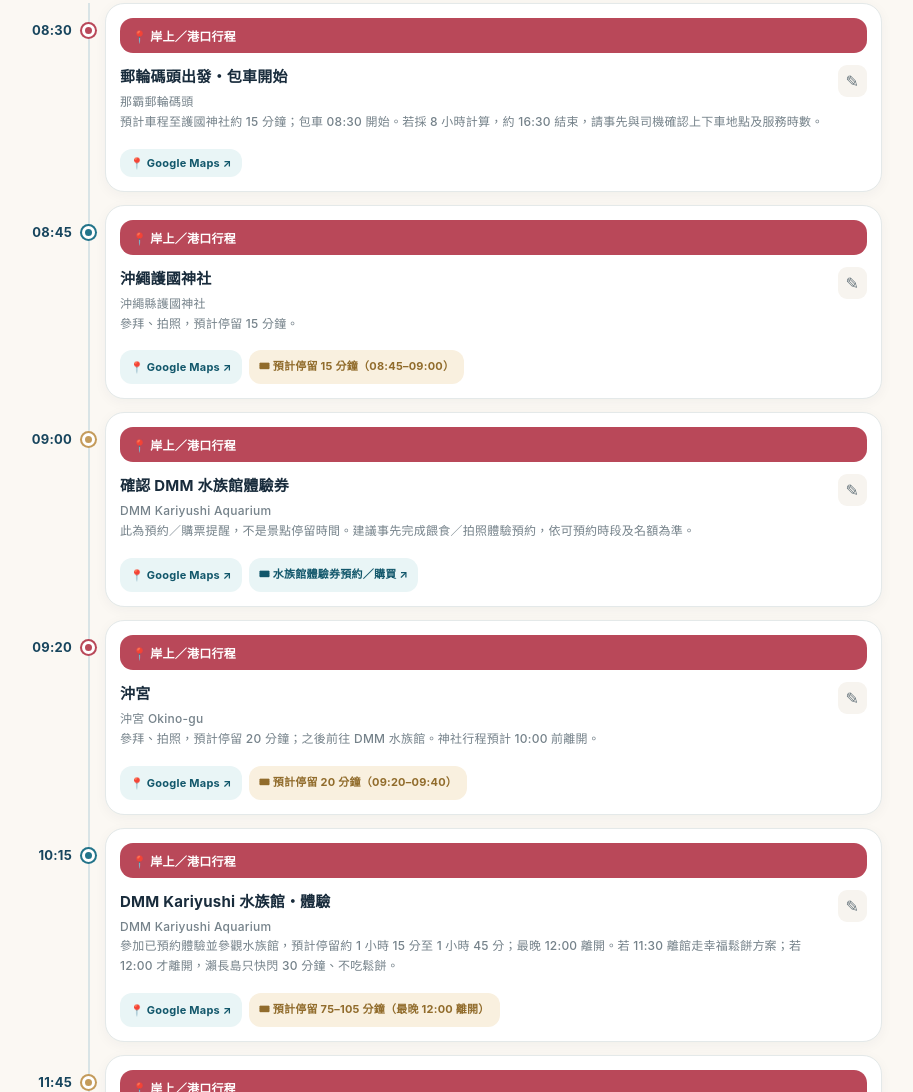
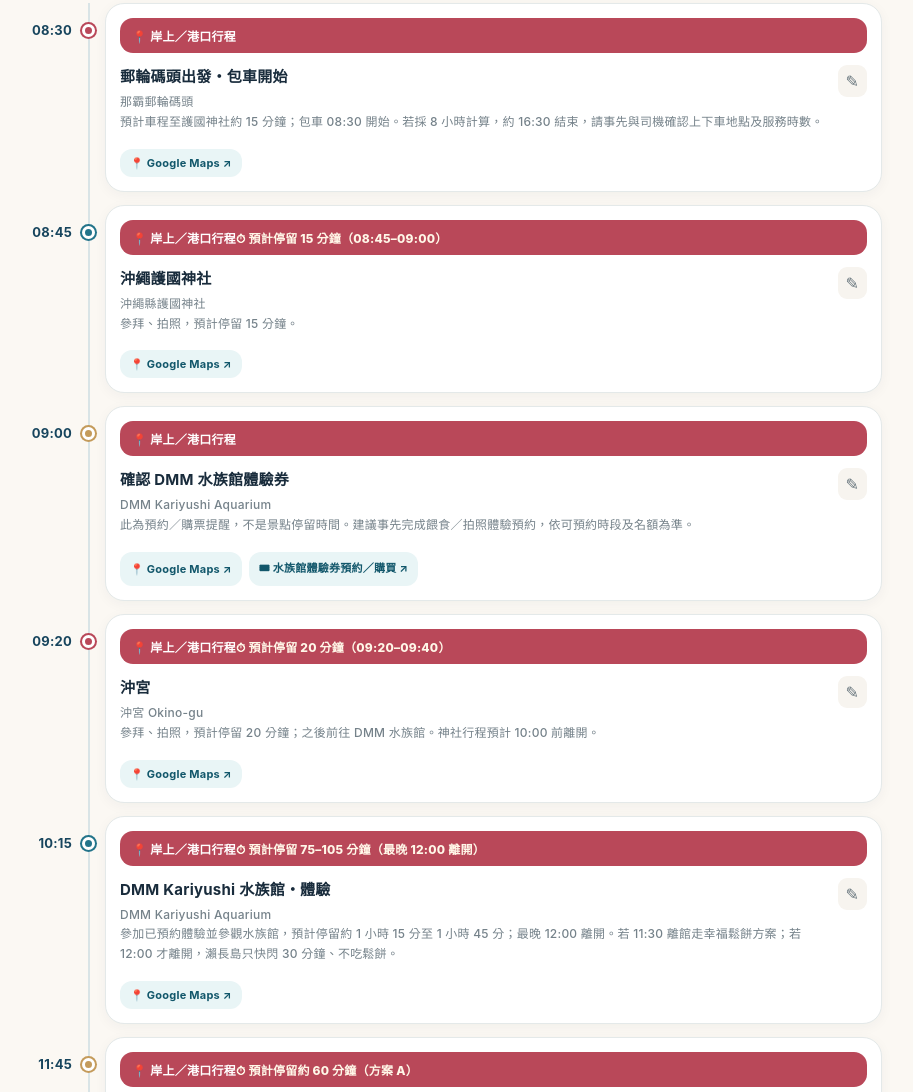
Before and after one commit to 409570236/msc-christmas-2026, a plain HTML site: page index.html in a window 1280 px wide. Shown: the part 1212-2304 px from the top of the page, without its empty margins (192-1105 px from the left). Drawn offline with Linux system fonts and the light colour scheme.

Commit message:
Show stop duration in itinerary ribbon

```diff
--- a/index.html
+++ b/index.html
@@ -149,7 +149,7 @@ function renderDayMap(items){
 }
 function isShipEvent(x){return x.locationType==='ship'||(!x.locationType&&/船上|郵輪|甲板|劇院|自助餐|牛排館|安全講習/.test([x.place,x.title].join(' ')))}
 function mapHref(x){const q=(x.mapQuery||x.place||'').trim();return 'https://www.google.com/maps/search/?api=1&query='+encodeURIComponent(q)}
-function renderEvents(a){return a.length?'<div class="timeline">'+a.map(x=>{const ship=isShipEvent(x),place=escape(x.place||'地點待定'),loc=ship?'<span class="deck-chip">🚢 '+place+(x.deck?' · '+escape(x.deck)+' 樓':'')+'</span>':(x.place||x.mapQuery?'<a class="map-link" href="'+escape(mapHref(x))+'" target="_blank" rel="noopener noreferrer">📍 Google Maps ↗</a>':'<span class="status-chip">📍 地點待確認</span>');return '<div class="timeline-entry"><div class="timeline-clock">'+escape(x.time||'待定')+'</div><div class="timeline-track"><span class="timeline-dot"></span></div><div class="timeline-card"><div class="category-ribbon '+(ship?'ship':'port')+'">'+(ship?'🚢 船上活動':'📍 岸上／港口行程')+'</div><div class="row"><div style="min-width:0"><b>'+escape(x.title)+'</b><p>'+place+(x.note?'\n'+escape(x.note):'')+'</p></div><button class="iconbtn" onclick="edit(\'events\',\''+x.id+'\')">✎</button></div><div class="place-actions">'+loc+(x.bookingStatus?'<span class="status-chip">🎟 '+escape(x.bookingStatus)+'</span>':'')+(x.bookingUrl?'<a class="map-link" href="'+escape(x.bookingUrl)+'" target="_blank" rel="noopener noreferrer">🎟 水族館體驗券預約／購買 ↗</a>':'')+'</div></div></div>'}).join('')+'</div>':'<div class="empty">這天還沒有安排，新增一個行程吧 ✨</div>'}
+function renderEvents(a){return a.length?'<div class="timeline">'+a.map(x=>{const ship=isShipEvent(x),place=escape(x.place||'地點待定'),loc=ship?'<span class="deck-chip">🚢 '+place+(x.deck?' · '+escape(x.deck)+' 樓':'')+'</span>':(x.place||x.mapQuery?'<a class="map-link" href="'+escape(mapHref(x))+'" target="_blank" rel="noopener noreferrer">📍 Google Maps ↗</a>':'<span class="status-chip">📍 地點待確認</span>');return '<div class="timeline-entry"><div class="timeline-clock">'+escape(x.time||'待定')+'</div><div class="timeline-track"><span class="timeline-dot"></span></div><div class="timeline-card"><div class="category-ribbon '+(ship?'ship':'port')+'">'+(ship?'🚢 船上活動':'📍 岸上／港口行程')+(x.bookingStatus?'<span style="font-size:12px;font-weight:800;color:#fff7e8;text-align:right">⏱ '+escape(x.bookingStatus)+'</span>':'')+'</div><div class="row"><div style="min-width:0"><b>'+escape(x.title)+'</b><p>'+place+(x.note?'\n'+escape(x.note):'')+'</p></div><button class="iconbtn" onclick="edit(\'events\',\''+x.id+'\')">✎</button></div><div class="place-actions">'+loc+(x.bookingUrl?'<a class="map-link" href="'+escape(x.bookingUrl)+'" target="_blank" rel="noopener noreferrer">🎟 水族館體驗券預約／購買 ↗</a>':'')+'</div></div></div>'}).join('')+'</div>':'<div class="empty">這天還沒有安排，新增一個行程吧 ✨</div>'}
 function renderChecks(a,type){return a.length?a.map(x=>'<div class="item"><input class="check" type="checkbox" '+(x.done?'checked':'')+' onchange="toggle(\''+type+'\',\''+x.id+'\')"><div class="body"><b style="'+(x.done?'text-decoration:line-through;color:#929a9e':'')+'">'+escape(x.title)+'</b><p>'+escape(type==='tasks'?(x.due?'截止 '+x.due:'無截止日期'):(x.category||'其他'))+'</p>'+(x.priority==='高'&&!x.done?'<span class="tag">優先</span>':'')+'</div><button class="iconbtn" onclick="edit(\''+type+'\',\''+x.id+'\')">✎</button></div>').join(''):'<div class="empty">目前沒有項目，點選新增開始 ✨</div>'}
 function go(t){tab=t;more='';render();scrollTo({top:0,behavior:'smooth'})}function toggle(t,id){const x=db[t].find(x=>x.id===id);if(x){x.done=!x.done;save()}}
 const schema={events:[['date','日期','date'],['time','時間','time'],['title','活動名稱','text'],['place','地點／船上場所','text'],['locationType','行程位置','select','shore|ship'],['deck','船上樓層（可不填）','text'],['mapQuery','Google Maps 搜尋地點（岸上可不填）','text'],['bookingStatus','預約狀態','select','不需預約|待預約|已預約|待確認'],['note','備註','textarea']],tasks:[['title','待辦事項','text'],['due','截止日期','date'],['priority','優先程度','select','高|中|低']],packing:[['title','物品名稱','text'],['category','分類','select','證件|衣物|電子用品|藥品|盥洗用品|其他']],expenses:[['title','項目','text'],['amount','金額（台幣）','number'],['date','付款日期','date'],['payer','付款人／備註','text'],['paid','付款狀態','select','未付款|已付款']],bookings:[['title','預訂名稱','text'],['date','日期','date'],['place','地點／訂單編號','text'],['status','狀態','select','未預訂|已預訂|已完成']],notes:[['title','標題','text'],['note','內容','textarea']]};
```
